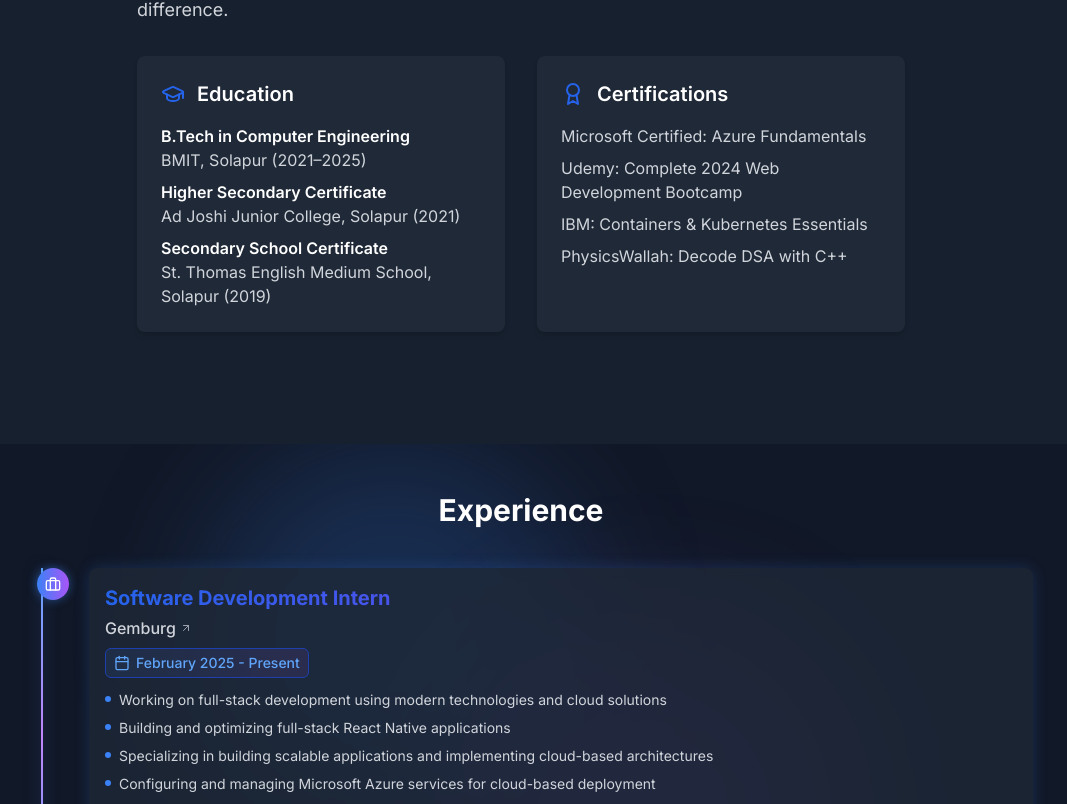
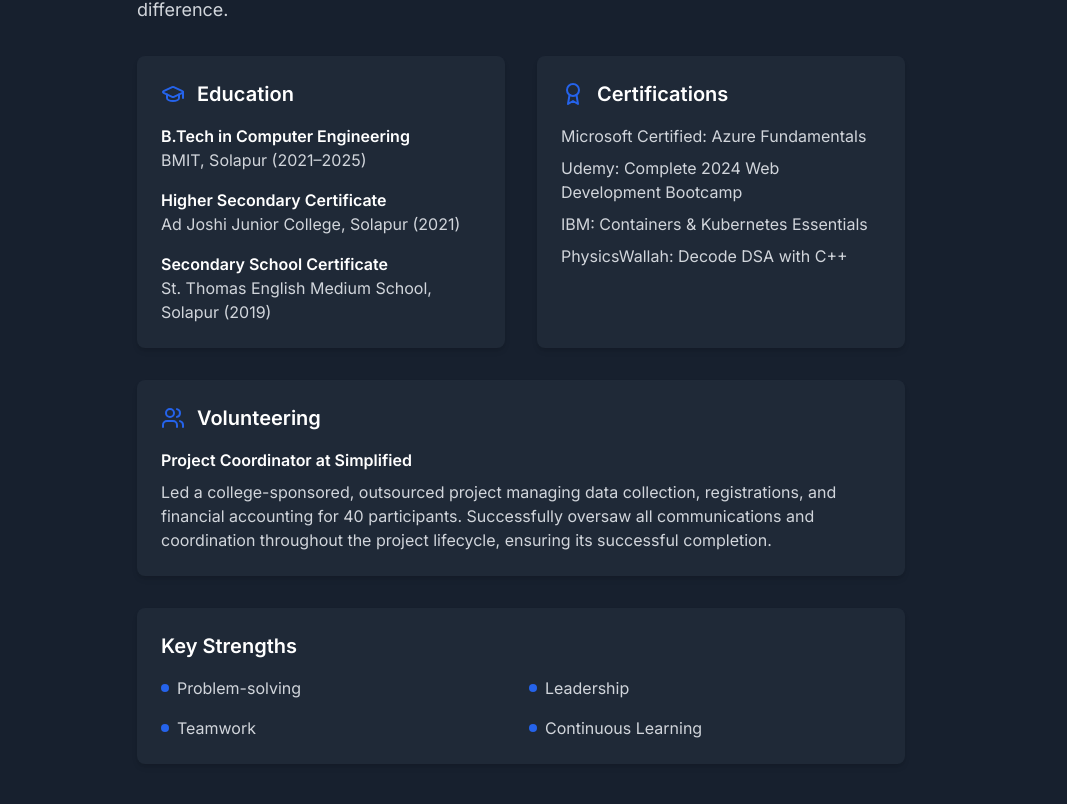
Before and after one commit to Mayurdhamgunde/My-PortFolio, a React (Vite) app: page / in a window 1280 px wide. Shown: the part 1116-1920 px from the top of the page, without its empty margins (119-1186 px from the left). Built offline with nearby package versions, Linux system fonts and the light colour scheme.

Commit message:
Experience section updated

```diff
--- a/src/components/About.tsx
+++ b/src/components/About.tsx
@@ -1,156 +1,3 @@
-
-
-
-// import React from 'react';
-// import { GraduationCap, Award, Users } from 'lucide-react';
-// import { motion, useAnimation } from 'framer-motion';
-// import { useEffect } from 'react';
-
-// export default function About() {
-//   const controls = useAnimation();
-
-//   useEffect(() => {
-//     controls.start({ opacity: 1, y: 0 });
-//   }, [controls]);
-
-//   return (
-//     <motion.section
-//       id="about"
-//       className="py-20 bg-gray-50 dark:bg-gray-800/50"
-//       initial={{ opacity: 0, y: 50 }}
-//       animate={controls}
-//       transition={{ duration: 0.8 }}
-//     >
-//       <div className="container mx-auto px-6">
-//         <motion.h2
-//           className="text-3xl font-bold text-center mb-12 text-gray-900 dark:text-white"
-//           whileHover={{
-//             textShadow: '0px 0px 10px rgba(0, 255, 255, 0.8)',
-//             scale: 1.1,
-//           }}
-//           whileTap={{ scale: 0.95 }}
-//         >
-//           About Me
-//         </motion.h2>
-//         <div className="max-w-3xl mx-auto">
-//           <motion.p
-//             className="text-lg text-gray-600 dark:text-gray-300 mb-8"
-//             initial={{ x: -50, opacity: 0 }}
-//             animate={{ x: 0, opacity: 1 }}
-//             transition={{ duration: 0.8, delay: 0.2 }}
-//             whileHover={{ scale: 1.02 }}
-//             whileTap={{ scale: 0.95 }}
-//           >
-//             I'm a passionate Software Engineer specializing in Full-Stack Development, Machine Learning, and Blockchain
-//             technologies. With a strong foundation in problem-solving and a commitment to continuous learning, I strive to
-//             create innovative solutions that make a difference.
-//           </motion.p>
-
-//           <div className="grid md:grid-cols-2 gap-8 mb-8">
-//             <motion.div
-//               className="bg-white dark:bg-gray-800 p-6 rounded-lg shadow-md"
-//               initial={{ x: -50, opacity: 0 }}
-//               animate={{ x: 0, opacity: 1 }}
-//               transition={{ duration: 0.6, delay: 0.3 }}
-//               whileHover={{ boxShadow: '0px 0px 20px rgba(0, 255, 255, 0.6)', scale: 1.05 }}
-//               whileTap={{ scale: 0.95 }}
-//             >
-//               <div className="flex items-center mb-4">
-//                 <GraduationCap className="text-blue-600 mr-3" size={24} />
-//                 <h3 className="text-xl font-semibold text-gray-900 dark:text-white">Education</h3>
-//               </div>
-//               <div className="space-y-4">
-//                 <div>
-//                   <p className="font-semibold text-gray-900 dark:text-white">B.Tech in Computer Engineering</p>
-//                   <p className="text-gray-600 dark:text-gray-300">BMIT, Solapur (2021–2025)</p>
-//                 </div>
-//                 <div>
-//                   <p className="font-semibold text-gray-900 dark:text-white">Higher Secondary Certificate</p>
-//                   <p className="text-gray-600 dark:text-gray-300">Ad Joshi Junior College, Solapur (2021)</p>
-//                 </div>
-//                 <div>
-//                   <p className="font-semibold text-gray-900 dark:text-white">Secondary School Certificate</p>
-//                   <p className="text-gray-600 dark:text-gray-300">St. Thomas English Medium School, Solapur (2019)</p>
-//                 </div>
-//               </div>
-//             </motion.div>
-
-//             <motion.div
-//               className="bg-white dark:bg-gray-800 p-6 rounded-lg shadow-md"
-//               initial={{ x: 50, opacity: 0 }}
-//               animate={{ x: 0, opacity: 1 }}
-//               transition={{ duration: 0.6, delay: 0.4 }}
-//               whileHover={{ boxShadow: '0px 0px 20px rgba(0, 255, 255, 0.6)', scale: 1.05 }}
-//               whileTap={{ scale: 0.95 }}
-//             >
-//               <div className="flex items-center mb-4">
-//                 <Award className="text-blue-600 mr-3" size={24} />
-//                 <h3 className="text-xl font-semibold text-gray-900 dark:text-white">Certifications</h3>
-//               </div>
-//               <ul className="text-gray-600 dark:text-gray-300 space-y-2">
-//                 <li>Microsoft Certified: Azure Fundamentals</li>
-//                 <li>Udemy: Complete 2024 Web Development Bootcamp</li>
-//                 <li>IBM: Containers & Kubernetes Essentials</li>
-//                 <li>PhysicsWallah: Decode DSA with C++</li>
-//               </ul>
-//             </motion.div>
-//           </div>
-
-//           <motion.div
-//             className="grid gap-8 mb-8"
-//             initial={{ y: 30, opacity: 0 }}
-//             animate={{ y: 0, opacity: 1 }}
-//             transition={{ duration: 0.6, delay: 0.5 }}
-//             whileTap={{ scale: 0.95 }}
-//           >
-//             <div className="bg-white dark:bg-gray-800 p-6 rounded-lg shadow-md">
-//               <div className="flex items-center mb-4">
-//                 <Users className="text-blue-600 mr-3" size={24} />
-//                 <h3 className="text-xl font-semibold text-gray-900 dark:text-white">Volunteering</h3>
-//               </div>
-//               <div className="space-y-2">
-//                 <p className="font-semibold text-gray-900 dark:text-white">Project Coordinator at Simplified</p>
-//                 <p className="text-gray-600 dark:text-gray-300">
-//                   Led a college-sponsored, outsourced project managing data collection, registrations, and financial
-//                   accounting for 40 participants. Successfully oversaw all communications and coordination throughout
-//                   the project lifecycle, ensuring its successful completion.
-//                 </p>
-//               </div>
-//             </div>
-//           </motion.div>
-
-//           <motion.div
-//             className="bg-white dark:bg-gray-800 p-6 rounded-lg shadow-md"
-//             initial={{ y: -30, opacity: 0 }}
-//             animate={{ y: 0, opacity: 1 }}
-//             transition={{ duration: 0.6, delay: 0.6 }}
-//             whileHover={{ boxShadow: '0px 0px 20px rgba(0, 255, 255, 0.6)', scale: 1.05 }}
-//             whileTap={{ scale: 0.95 }}
-//           >
-//             <h3 className="text-xl font-semibold mb-4 text-gray-900 dark:text-white">Key Strengths</h3>
-//             <ul className="grid md:grid-cols-2 gap-4 text-gray-600 dark:text-gray-300">
-//               {["Problem-solving", "Leadership", "Teamwork", "Continuous Learning"].map((strength) => (
-//                 <motion.li
-//                   key={strength}
-//                   className="flex items-center"
-//                   whileHover={{ scale: 1.1, x: 10 }}
-//                   initial={{ opacity: 0, x: -20 }}
-//                   animate={{ opacity: 1, x: 0 }}
-//                   transition={{ delay: 0.2 }}
-//                   whileTap={{ scale: 0.9 }}
-//                 >
-//                   <span className="w-2 h-2 bg-blue-600 rounded-full mr-2"></span>
-//                   {strength}
-//                 </motion.li>
-//               ))}
-//             </ul>
-//           </motion.div>
-//         </div>
-//       </div>
-//     </motion.section>
-//   );
-// }
-
 import React from 'react';
 import { GraduationCap, Award, Users } from 'lucide-react';
 import { motion, useAnimation } from 'framer-motion';
@@ -197,84 +44,106 @@ export default function About() {
           </motion.p>
 
           <div className="grid md:grid-cols-2 gap-8 mb-8">
-            <GlowCard
-              icon={<GraduationCap className="text-blue-600 mr-3" size={24} />}
-              title="Education"
-              content={[
-                { title: "B.Tech in Computer Engineering", institution: "BMIT, Solapur (2021–2025)" },
-                { title: "Higher Secondary Certificate", institution: "Ad Joshi Junior College, Solapur (2021)" },
-                { title: "Secondary School Certificate", institution: "St. Thomas English Medium School, Solapur (2019)" },
-              ]}
-            />
+            <motion.div
+              className="bg-white dark:bg-gray-800 p-6 rounded-lg shadow-md"
+              initial={{ x: -50, opacity: 0 }}
+              animate={{ x: 0, opacity: 1 }}
+              transition={{ duration: 0.6, delay: 0.3 }}
+              whileHover={{ boxShadow: '0px 0px 20px rgba(0, 255, 255, 0.6)', scale: 1.05 }}
+              whileTap={{ scale: 0.95 }}
+            >
+              <div className="flex items-center mb-4">
+                <GraduationCap className="text-blue-600 mr-3" size={24} />
+                <h3 className="text-xl font-semibold text-gray-900 dark:text-white">Education</h3>
+              </div>
+              <div className="space-y-4">
+                <div>
+                  <p className="font-semibold text-gray-900 dark:text-white">B.Tech in Computer Engineering</p>
+                  <p className="text-gray-600 dark:text-gray-300">BMIT, Solapur (2021–2025)</p>
+                </div>
+                <div>
+                  <p className="font-semibold text-gray-900 dark:text-white">Higher Secondary Certificate</p>
+                  <p className="text-gray-600 dark:text-gray-300">Ad Joshi Junior College, Solapur (2021)</p>
+                </div>
+                <div>
+                  <p className="font-semibold text-gray-900 dark:text-white">Secondary School Certificate</p>
+                  <p className="text-gray-600 dark:text-gray-300">St. Thomas English Medium School, Solapur (2019)</p>
+                </div>
+              </div>
+            </motion.div>
 
-            <GlowCard
-              icon={<Award className="text-blue-600 mr-3" size={24} />}
-              title="Certifications"
-              content={[
-                "Microsoft Certified: Azure Fundamentals",
-                "Udemy: Complete 2024 Web Development Bootcamp",
-                "IBM: Containers & Kubernetes Essentials",
-                "PhysicsWallah: Decode DSA with C++",
-              ]}
-            />
+            <motion.div
+              className="bg-white dark:bg-gray-800 p-6 rounded-lg shadow-md"
+              initial={{ x: 50, opacity: 0 }}
+              animate={{ x: 0, opacity: 1 }}
+              transition={{ duration: 0.6, delay: 0.4 }}
+              whileHover={{ boxShadow: '0px 0px 20px rgba(0, 255, 255, 0.6)', scale: 1.05 }}
+              whileTap={{ scale: 0.95 }}
+            >
+              <div className="flex items-center mb-4">
+                <Award className="text-blue-600 mr-3" size={24} />
+                <h3 className="text-xl font-semibold text-gray-900 dark:text-white">Certifications</h3>
+              </div>
+              <ul className="text-gray-600 dark:text-gray-300 space-y-2">
+                <li>Microsoft Certified: Azure Fundamentals</li>
+                <li>Udemy: Complete 2024 Web Development Bootcamp</li>
+                <li>IBM: Containers & Kubernetes Essentials</li>
+                <li>PhysicsWallah: Decode DSA with C++</li>
+              </ul>
+            </motion.div>
           </div>
+
+          <motion.div
+            className="grid gap-8 mb-8"
+            initial={{ y: 30, opacity: 0 }}
+            animate={{ y: 0, opacity: 1 }}
+            transition={{ duration: 0.6, delay: 0.5 }}
+            whileTap={{ scale: 0.95 }}
+          >
+            <div className="bg-white dark:bg-gray-800 p-6 rounded-lg shadow-md">
+              <div className="flex items-center mb-4">
+                <Users className="text-blue-600 mr-3" size={24} />
+                <h3 className="text-xl font-semibold text-gray-900 dark:text-white">Volunteering</h3>
+              </div>
+              <div className="space-y-2">
+                <p className="font-semibold text-gray-900 dark:text-white">Project Coordinator at Simplified</p>
+                <p className="text-gray-600 dark:text-gray-300">
+                  Led a college-sponsored, outsourced project managing data collection, registrations, and financial
+                  accounting for 40 participants. Successfully oversaw all communications and coordination throughout
+                  the project lifecycle, ensuring its successful completion.
+                </p>
+              </div>
+            </div>
+          </motion.div>
+
+          <motion.div
+            className="bg-white dark:bg-gray-800 p-6 rounded-lg shadow-md"
+            initial={{ y: -30, opacity: 0 }}
+            animate={{ y: 0, opacity: 1 }}
+            transition={{ duration: 0.6, delay: 0.6 }}
+            whileHover={{ boxShadow: '0px 0px 20px rgba(0, 255, 255, 0.6)', scale: 1.05 }}
+            whileTap={{ scale: 0.95 }}
+          >
+            <h3 className="text-xl font-semibold mb-4 text-gray-900 dark:text-white">Key Strengths</h3>
+            <ul className="grid md:grid-cols-2 gap-4 text-gray-600 dark:text-gray-300">
+              {["Problem-solving", "Leadership", "Teamwork", "Continuous Learning"].map((strength) => (
+                <motion.li
+                  key={strength}
+                  className="flex items-center"
+                  whileHover={{ scale: 1.1, x: 10 }}
+                  initial={{ opacity: 0, x: -20 }}
+                  animate={{ opacity: 1, x: 0 }}
+                  transition={{ delay: 0.2 }}
+                  whileTap={{ scale: 0.9 }}
+                >
+                  <span className="w-2 h-2 bg-blue-600 rounded-full mr-2"></span>
+                  {strength}
+                </motion.li>
+              ))}
+            </ul>
+          </motion.div>
         </div>
       </div>
     </motion.section>
   );
 }
-
-function GlowCard({ icon, title, content }: any) {
-  return (
-    <motion.div
-      className="bg-white dark:bg-gray-800 p-6 rounded-lg shadow-md"
-      initial={{ x: -30, opacity: 0 }}
-      animate={{ x: 0, opacity: 1 }}
-      transition={{ duration: 0.6 }}
-      whileHover={{
-        boxShadow: '0px 0px 20px rgba(0, 255, 255, 0.8)',
-        scale: 1.05,
-      }}
-      whileTap={{
-        boxShadow: '0px 0px 40px rgba(0, 255, 255, 1)',
-        scale: 1.1,
-      }}
-    >
-      <div className="flex items-center mb-4">
-        {icon}
-        <h3 className="text-xl font-semibold text-gray-900 dark:text-white">{title}</h3>
-      </div>
-      {Array.isArray(content) ? (
-        <ul className="text-gray-600 dark:text-gray-300 space-y-2">
-          {content.map((item: any, index: number) =>
-            typeof item === 'string' ? (
-              <li key={index}>{item}</li>
-            ) : (
-              <div key={index}>
-                <p className="font-semibold text-gray-900 dark:text-white">{item.title}</p>
-                <p className="text-gray-600 dark:text-gray-300">{item.institution}</p>
-              </div>
-            )
-          )}
-        </ul>
-      ) : (
-        <p className="text-gray-600 dark:text-gray-300">{content}</p>
-      )}
-    </motion.div>
-  );
-}
-
-<style>
-{`
-  @media (hover: none) {
-    .neon-card:hover {
-      box-shadow: 0px 0px 30px rgba(0, 255, 255, 0.8) !important;
-      transform: scale(1.08) !important;
-    }
-    .neon-card:active {
-      box-shadow: 0px 0px 50px rgba(0, 255, 255, 1) !important;
-      transform: scale(1.1) !important;
-    }
-  }
-`}
-</style>
```
